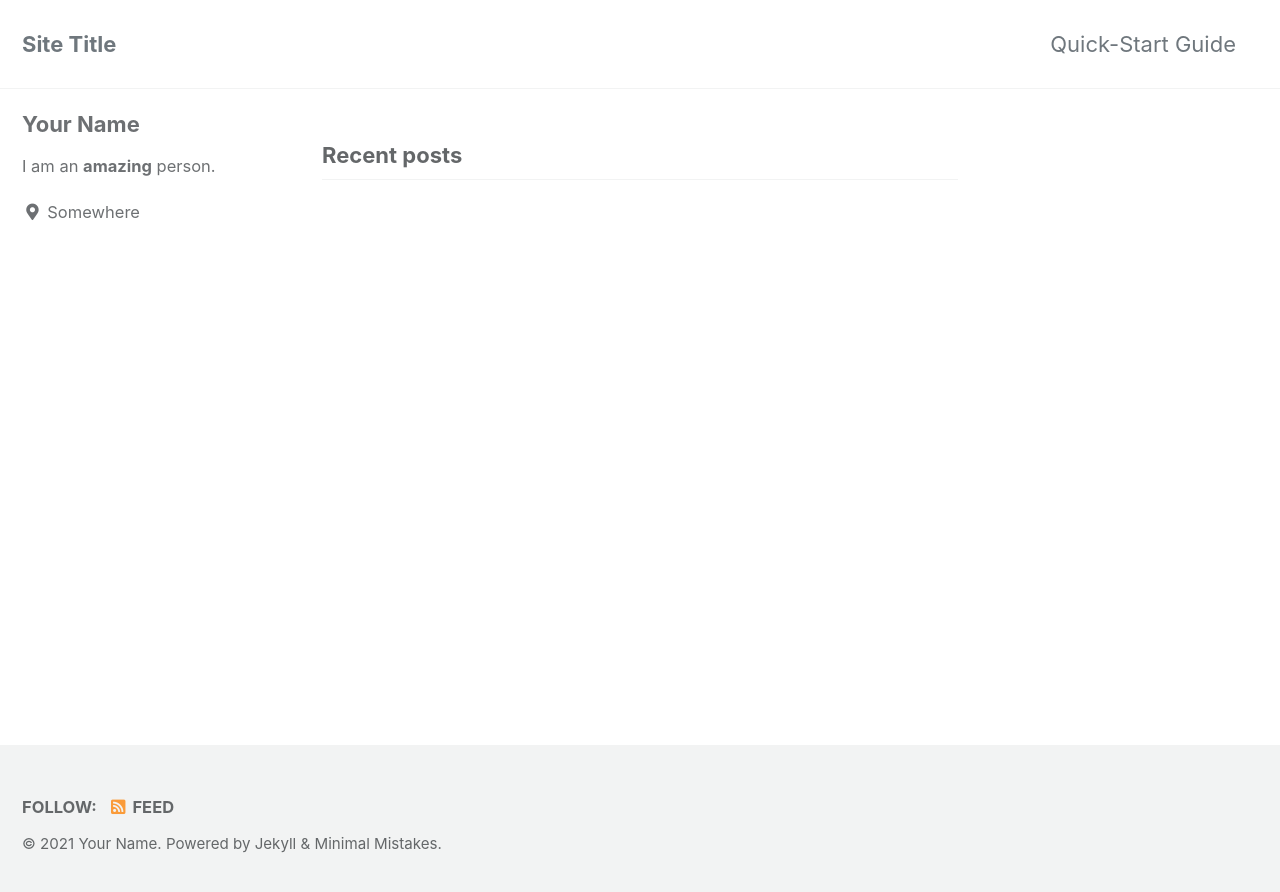
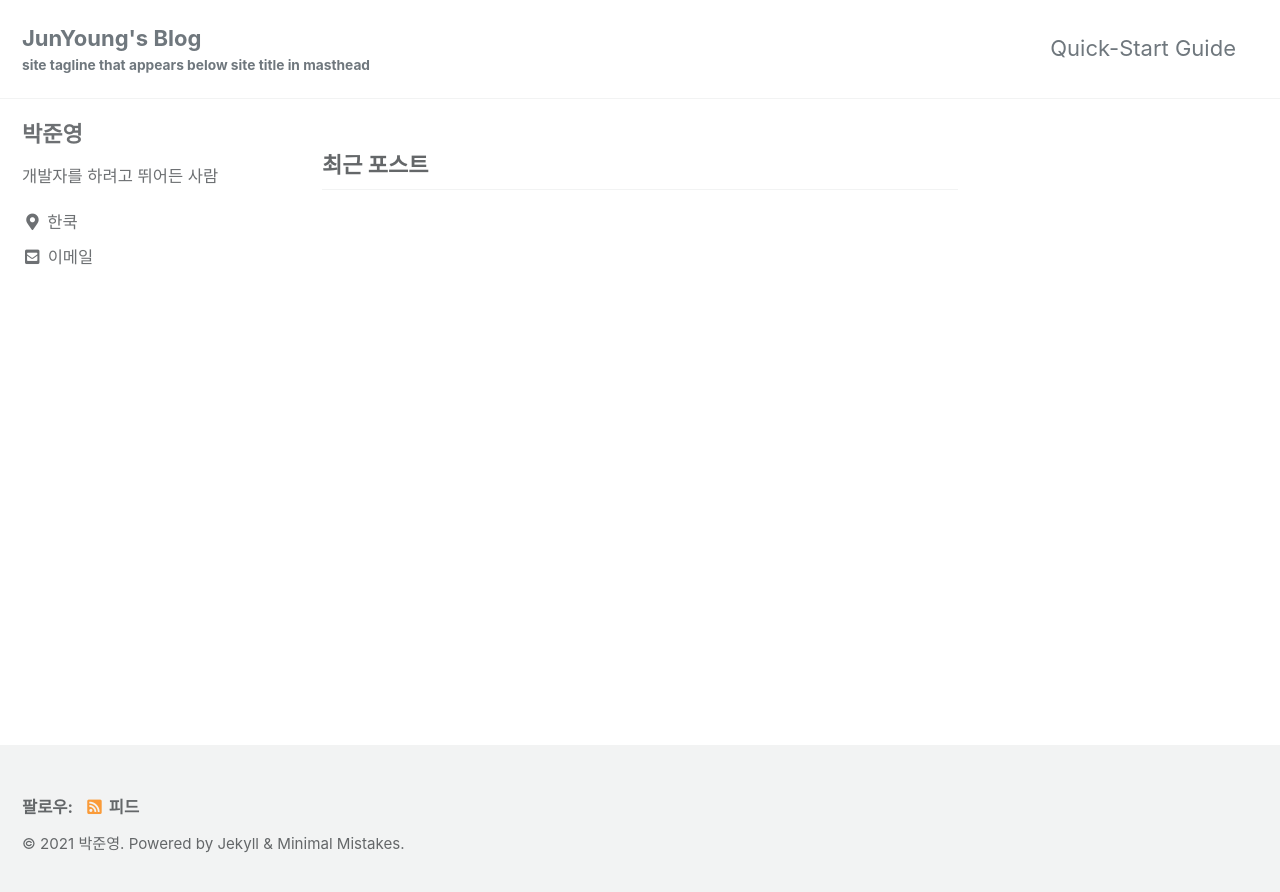
Before and after one commit to junyoung8753/junyoung8753.github.io, a Jekyll site: the page built from index.html, in a window 1280 px wide. Shown: the top 892 px of the page. Built offline with Jekyll 4.4.1, drawn with Linux system fonts in a browser that asks for light colours; cached includes are drawn as plain includes; the list of posts is cut into pages by our own code.

Commit message:
costom 2

```diff
--- a/_config.yml
+++ b/_config.yml
@@ -15,15 +15,15 @@
 minimal_mistakes_skin: "default" # "air", "aqua", "contrast", "dark", "dirt", "neon", "mint", "plum", "sunrise"
 
 # Site Settings
-locale: "en-US"
-title: "Site Title"
+locale: "ko-KR"
+title: "JunYoung's Blog"
 title_separator: "-"
-subtitle: # site tagline that appears below site title in masthead
-name: "Your Name"
-description: "An amazing website."
+subtitle: site tagline that appears below site title in masthead
+name: "박준영"
+description: "Coding을 공부하는 과정들"
 url: "https://junyoung8753.github.io"
-baseurl: "" # the subpath of your site, e.g. "/blog"
-repository: # GitHub username/repo-name e.g. "mmistakes/minimal-mistakes"
+baseurl: "/blog"
+repository: "junyoung8753/junyoung8753.github.io"
 teaser: # path of fallback teaser image, e.g. "/assets/images/500x300.png"
 logo: # path of logo image to display in the masthead, e.g. "/assets/images/88x88.png"
 masthead_title: # overrides the website title displayed in the masthead, use " " for no title
@@ -92,11 +92,11 @@ analytics:
 
 # Site Author
 author:
-  name: "Your Name"
+  name: "박준영"
   avatar: # path of avatar image, e.g. "/assets/images/bio-photo.jpg"
-  bio: "I am an **amazing** person."
-  location: "Somewhere"
-  email:
+  bio: "개발자를 하려고 뛰어든 사람"
+  location: "한쿡"
+  email: 'junyoung8753@gmail.com'
   links:
     - label: "Email"
       icon: "fas fa-fw fa-envelope-square"
@@ -266,6 +266,6 @@ defaults:
       layout: single
       author_profile: true
       read_time: true
-      comments: # true
+      comments: true
       share: true
       related: true
```
Also changed, not shown: 2 other files.
